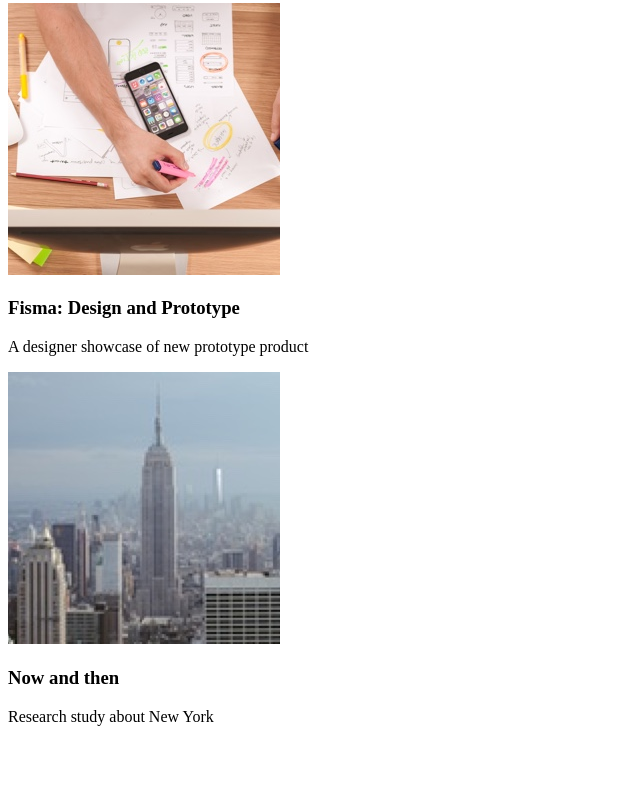
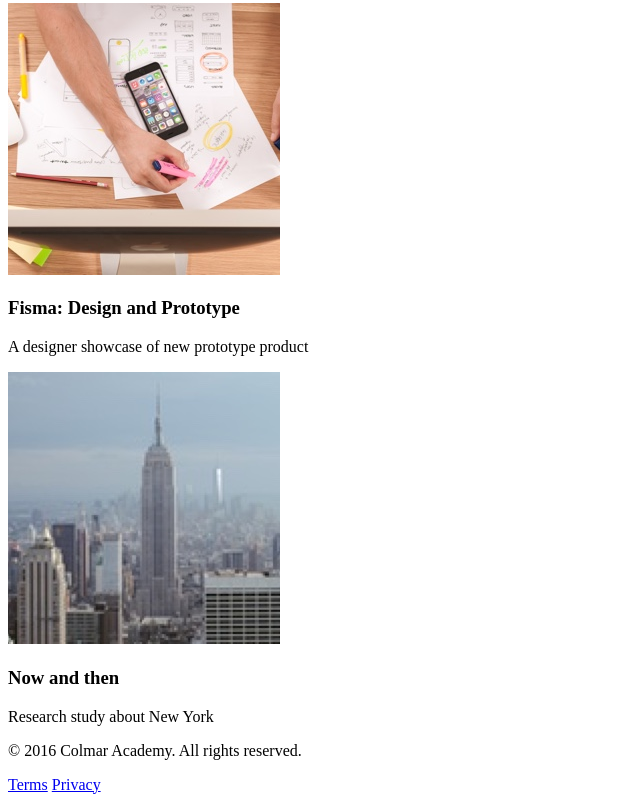
Before and after one commit to wirakarn-a/48-Wirakarn-Colmar, a plain HTML site: page index.html in a window 1280 px wide. Shown: the part 5660-6462 px from the top of the page, without its empty margins (0-640 px from the left). Before the commit the page ends 6402 px from the top, so only its background shows below. Drawn offline with Linux system fonts and the light colour scheme.

Commit message:
footer html commit

```diff
--- a/index.html
+++ b/index.html
@@ -171,19 +171,14 @@
     </div>
     </section>
 
-
-
-
-
-
-
-
-
-
-
-
-
-
+    <!-- FOOTER -->
+    <footer class="footer-content">
+        <p>&copy; 2016 Colmar Academy. All rights reserved.</p>
+        <div class="footer-links">
+            <a href="#">Terms</a>
+            <a href="#">Privacy</a>
+        </div>
+    </footer>
 
 </body>
 </html>
```
